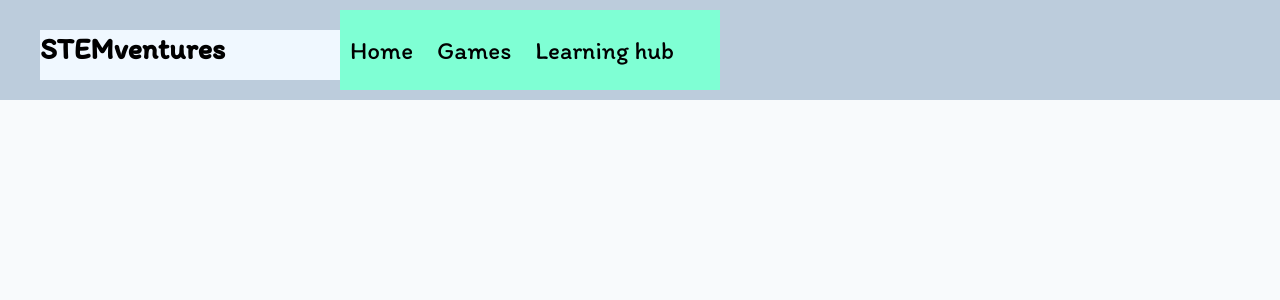
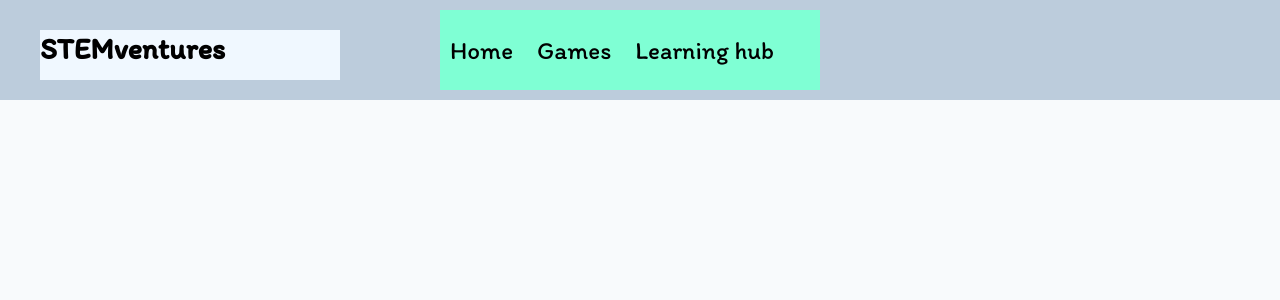
Before and after one commit to sabuka-dumbo/STEMVentures-, a Django app: page / in a window 1280 px wide. Shown: the top 300 px of the page. Run offline with Django 5.2, Linux system fonts and the light colour scheme.

Commit message:
Dec 12, 2024, 4:45 PM

```diff
--- a/stem/stemapp/static/css/layout.css
+++ b/stem/stemapp/static/css/layout.css
@@ -39,7 +39,8 @@
     left: 0;
     width: calc(100% - 900px);
     height: 80px;
-    margin-left: 300px;
+    margin-left: 400px;
+    margin-right: 100px;
     background-color: aquamarine;
 }
 
```
